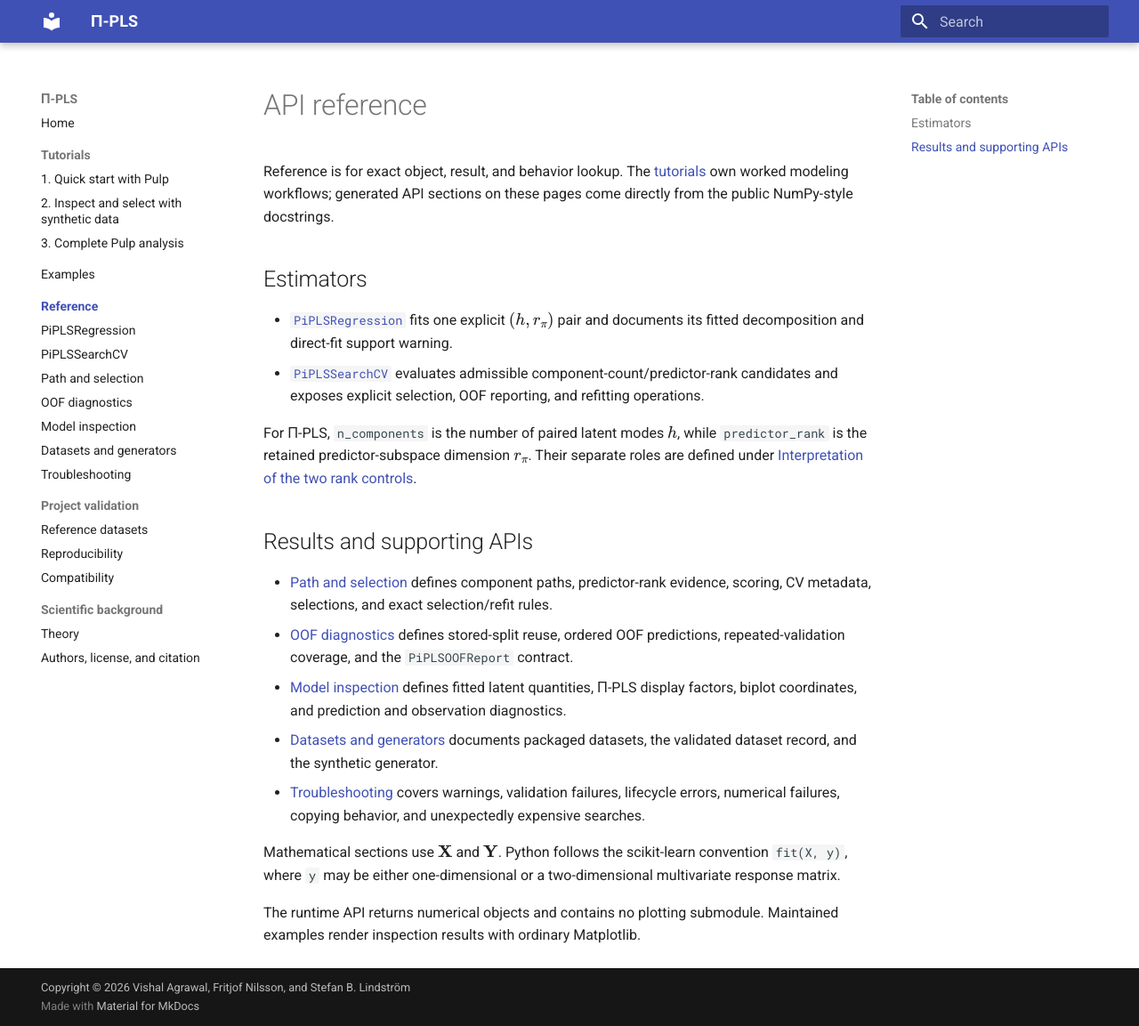
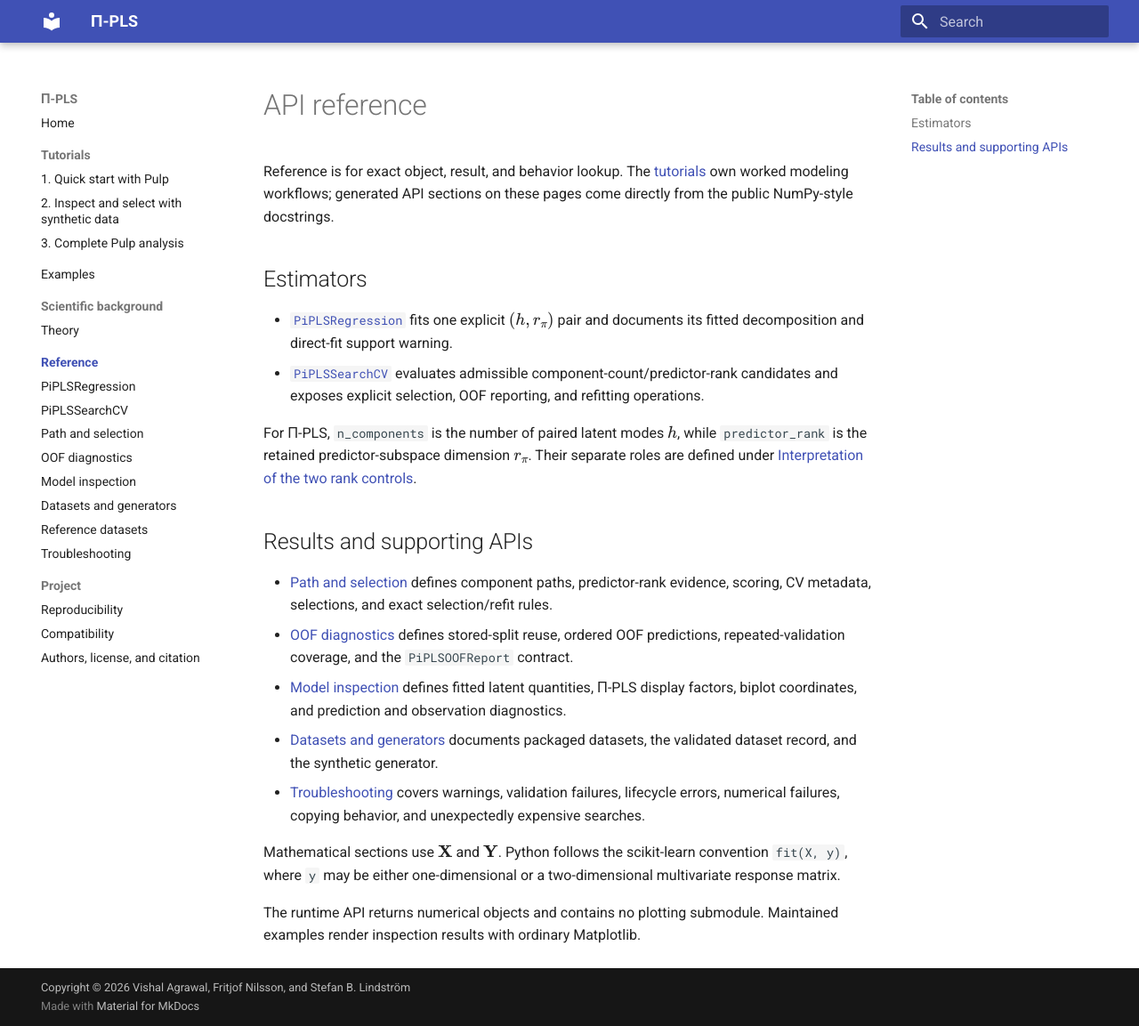
Before and after one commit to stefanlindstroem/pipls_private, an MkDocs documentation site: the page built from docs/api/index.md, in a window 1280 px wide and 1153 px high. Shown: the whole window at 89% size. Built offline with MkDocs 1.6.1 and Material for MkDocs 9.7.7, drawn with Linux system fonts in a browser that asks for light colours.

Commit message:
Reorder documentation navigation

```diff
--- a/mkdocs.yml
+++ b/mkdocs.yml
@@ -18,6 +18,8 @@ nav:
       - 2. Inspect and select with synthetic data: tutorials/synthetic.md
       - 3. Complete Pulp analysis: tutorials/pulp.md
   - Examples: examples.md
+  - Scientific background:
+      - Theory: theory.md
   - Reference:
       - Overview: api/index.md
       - PiPLSRegression: api/regression.md
@@ -26,13 +28,11 @@ nav:
       - OOF diagnostics: oof_diagnostics.md
       - Model inspection: model_inspection.md
       - Datasets and generators: api/datasets.md
+      - Reference datasets: datasets.md
       - Troubleshooting: troubleshooting.md
-  - Project validation:
-      - Reference datasets: datasets.md
+  - Project:
       - Reproducibility: reproducibility.md
       - Compatibility: compatibility.md
-  - Scientific background:
-      - Theory: theory.md
       - Authors, license, and citation: citation.md
 
 exclude_docs: |
```
